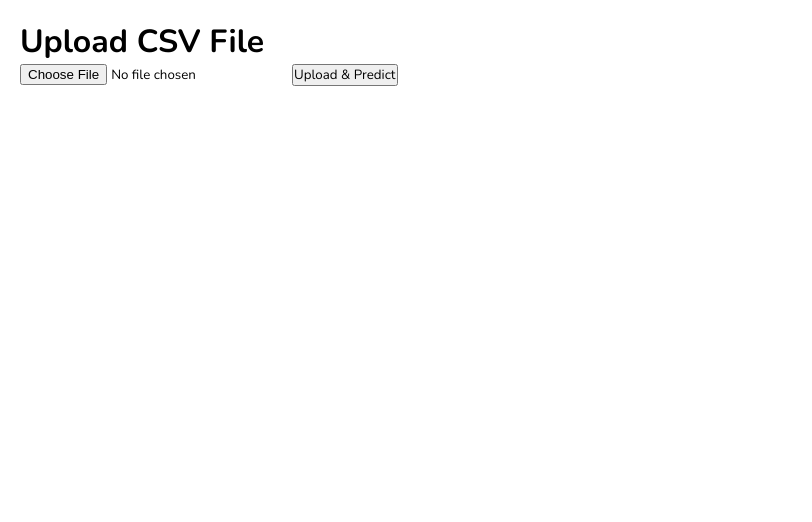
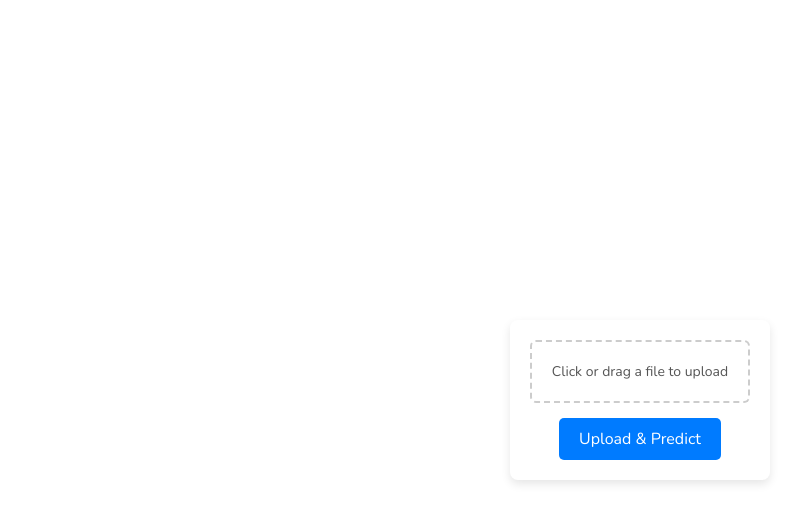
Before and after one commit to Gauravtripathii/dukaan-ai, a Next.js app: page /get-started in a window 1280 px wide. Shown: the top 522 px of the page, without its empty margins (0-812 px from the left). Built offline with nearby package versions, Linux system fonts and the light colour scheme.

Commit message:
file being uploaded and response coming

```diff
--- a/package.json
+++ b/package.json
@@ -10,6 +10,7 @@
   },
   "dependencies": {
     "axios": "^1.7.9",
+    "lucide-react": "^0.482.0",
     "next": "15.1.6",
     "react": "^19.0.0",
     "react-dom": "^19.0.0"
--- a/src/app/get-started/page.js
+++ b/src/app/get-started/page.js
@@ -1,22 +1,28 @@
 "use client";
 
-import { useState, useEffect } from "react";
+import { useState } from "react";
 import axios from "axios";
 
-export default function UploadCSV() {
+import "@/app/page_styles/get-started.css";
+
+export default function FileUpload() {
     const [file, setFile] = useState(null);
     const [loading, setLoading] = useState(false);
+    const [uploaded, setUploaded] = useState(false);
 
     const handleFileChange = (event) => {
-        setFile(event.target.files[0]);
+        const selectedFile = event.target.files[0];
+        if (selectedFile) {
+            setFile(selectedFile);
+            setUploaded(false);
+        }
     };
 
     const handleUpload = async () => {
-        if (!file) {
-            return;
-        }
+        if (!file) return;
 
         setLoading(true);
+        setUploaded(false);
 
         const formData = new FormData();
         formData.append("file", file);
@@ -26,33 +32,33 @@ export default function UploadCSV() {
                 headers: { "Content-Type": "multipart/form-data" },
             });
 
-            console.log("Forecast API Response : ", res.data);
+            console.log("Forecast API Response:", res.data);
+            setUploaded(true);
         } catch (err) {
-            console.log(err)
+            console.error("Upload Error:", err);
         } finally {
             setLoading(false);
         }
     };
 
     return (
-        <div
-            style={{
-                padding: "20px"
-            }}>
-            <h1>Upload CSV File</h1>
+        <div className="get-started">
+            <div className="file-upload-container">
+                <label className="upload-area">
+                    <span className="upload-text">Click or drag a file to upload</span>
+                    <input type="file" accept=".csv" className="file-input" onChange={handleFileChange} />
+                </label>
 
-            <input
-                type="file"
-                accept=".csv"
-                onChange={handleFileChange}
-            />
+                {file && <p className="file-name">Selected file: {file.name}</p>}
 
-            <button
-                onClick={handleUpload}
-                disabled={loading}
-            >
-                {loading ? "Uploading..." : "Upload & Predict"}
-            </button>
+                <button
+                    onClick={handleUpload}
+                    disabled={loading || !file}
+                    className={`upload-button ${loading ? "disabled" : ""}`}
+                >
+                    {loading ? "Uploading..." : uploaded ? "Uploaded ✅" : "Upload & Predict"}
+                </button>
+            </div>
         </div>
     );
 }
--- /dev/null
+++ b/src/app/page_styles/get-started.css
@@ -0,0 +1,67 @@
+.get-started {
+    width: 100%;
+    height: 100svh;
+    display: grid;
+    place-items: center;
+}
+
+.get-started .file-upload-container {
+    max-width: 400px;
+    margin: 0 auto;
+    padding: 20px;
+    background: #fff;
+    border-radius: 8px;
+    box-shadow: 0px 4px 10px rgba(0, 0, 0, 0.1);
+    text-align: center;
+}
+
+.get-started .upload-area {
+    display: flex;
+    flex-direction: column;
+    align-items: center;
+    padding: 20px;
+    border: 2px dashed #ccc;
+    border-radius: 6px;
+    cursor: pointer;
+    transition: border-color 0.3s ease;
+}
+
+.get-started .upload-area:hover {
+    border-color: #007bff;
+}
+
+.get-started .upload-text {
+    color: #555;
+    font-size: 14px;
+}
+
+.get-started .file-input {
+    display: none;
+}
+
+.get-started .file-name {
+    margin-top: 10px;
+    font-size: 14px;
+    color: #333;
+}
+
+.get-started .upload-button {
+    margin-top: 15px;
+    padding: 10px 20px;
+    font-size: 16px;
+    color: white;
+    background-color: #007bff;
+    border: none;
+    border-radius: 5px;
+    cursor: pointer;
+    transition: background 0.3s ease;
+}
+
+.get-started .upload-button:hover {
+    background-color: #0056b3;
+}
+
+.get-started .upload-button.disabled {
+    background-color: #ccc;
+    cursor: not-allowed;
+}
```
Also changed, not shown: 1 other file (tests, documents, lock files or other folders).
